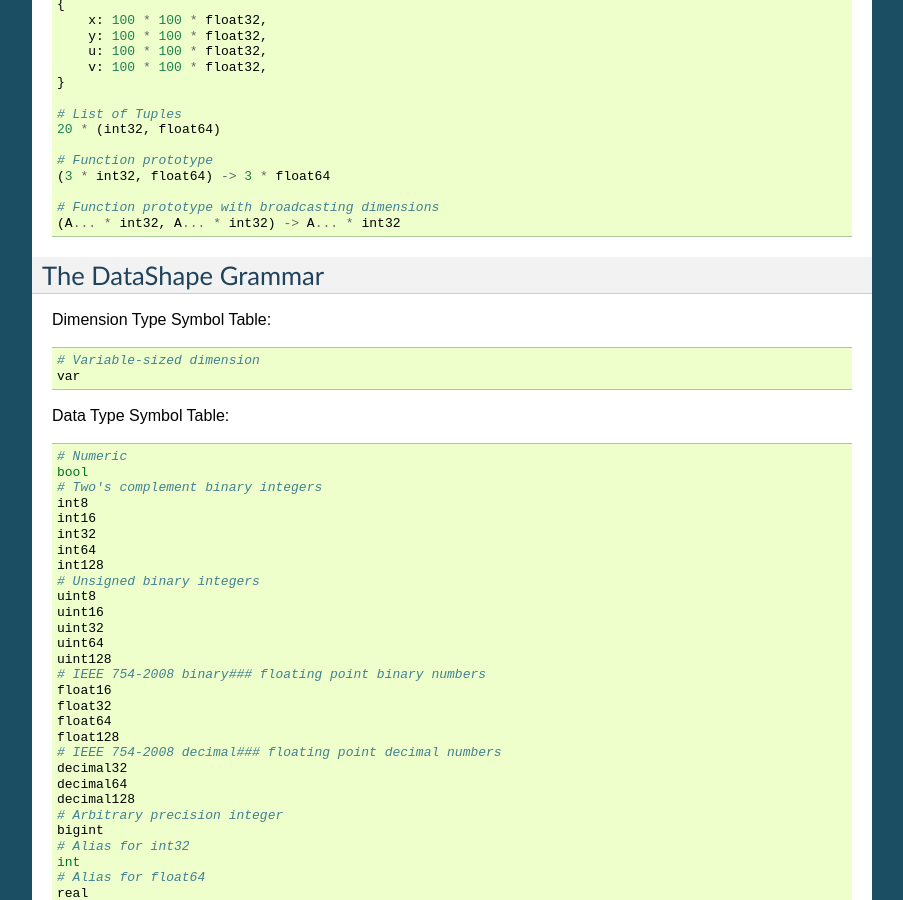
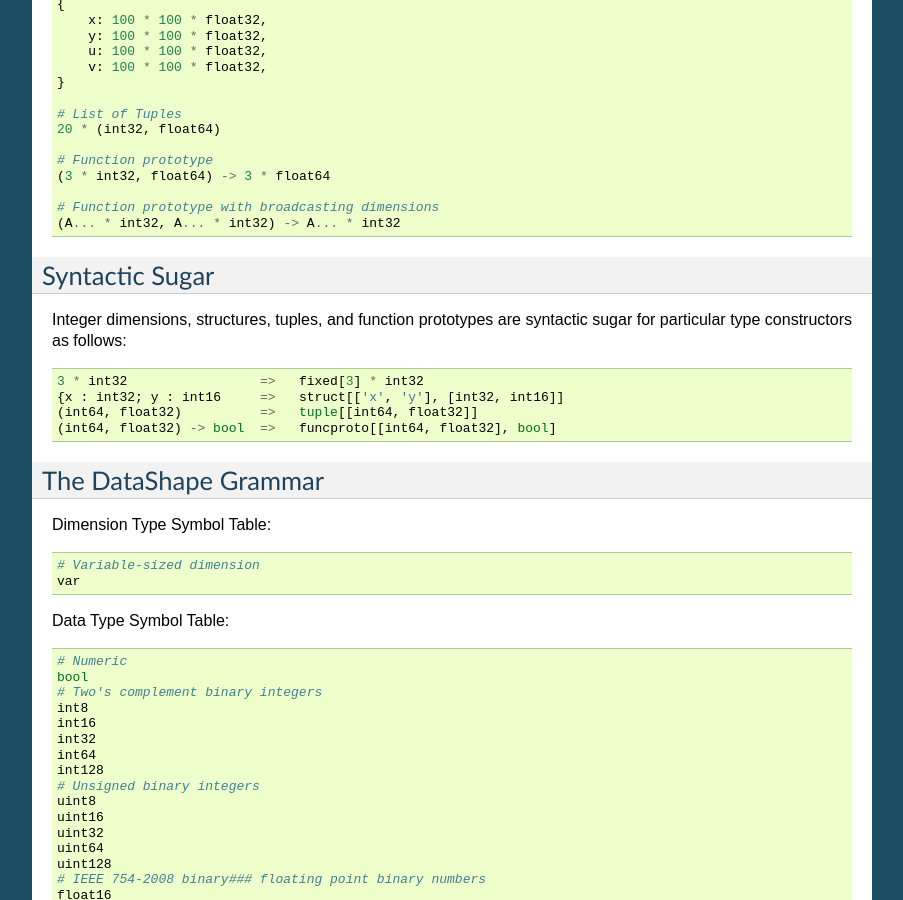
Before and after one commit to blaze/datashape, a Sphinx documentation site: the page built from docs/source/grammar.rst, in a window 1280 px wide and 900 px high, scrolled down 983 px. Shown: the whole window, without its empty margins (198-1101 px from the left). Built offline with Sphinx 7.4.7, drawn with Linux system fonts in a browser that asks for light colours; pages that are not in the unit, such as notebooks, are missing from menus; some of the changed text lies outside the part shown.

Commit message:
Add a note about the syntactic sugar for {}, (), # types

```diff
--- a/docs/source/grammar.rst
+++ b/docs/source/grammar.rst
@@ -64,6 +64,17 @@ Here are some simple examples to motivate the idea::
 
     # Function prototype with broadcasting dimensions
     (A... * int32, A... * int32) -> A... * int32
+
+Syntactic Sugar
+---------------
+
+Integer dimensions, structures, tuples, and function prototypes are
+syntactic sugar for particular type constructors as follows::
+
+    3 * int32                 =>   fixed[3] * int32
+    {x : int32; y : int16     =>   struct[['x', 'y'], [int32, int16]]
+    (int64, float32)          =>   tuple[[int64, float32]]
+    (int64, float32) -> bool  =>   funcproto[[int64, float32], bool]
 
 The DataShape Grammar
 ---------------------
```
Also changed, not shown: other parts of docs/source/grammar.rst (+0 -1 lines).
